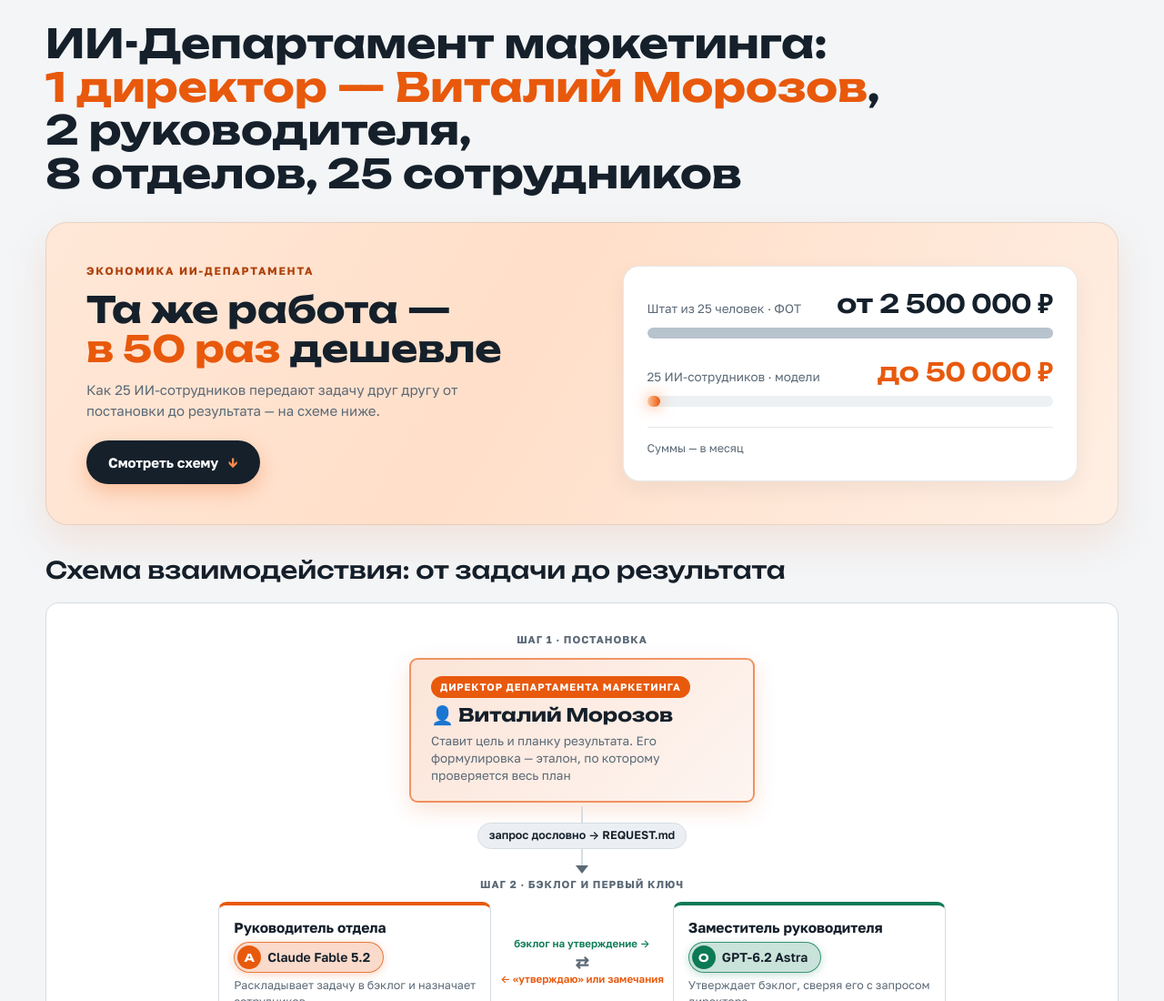
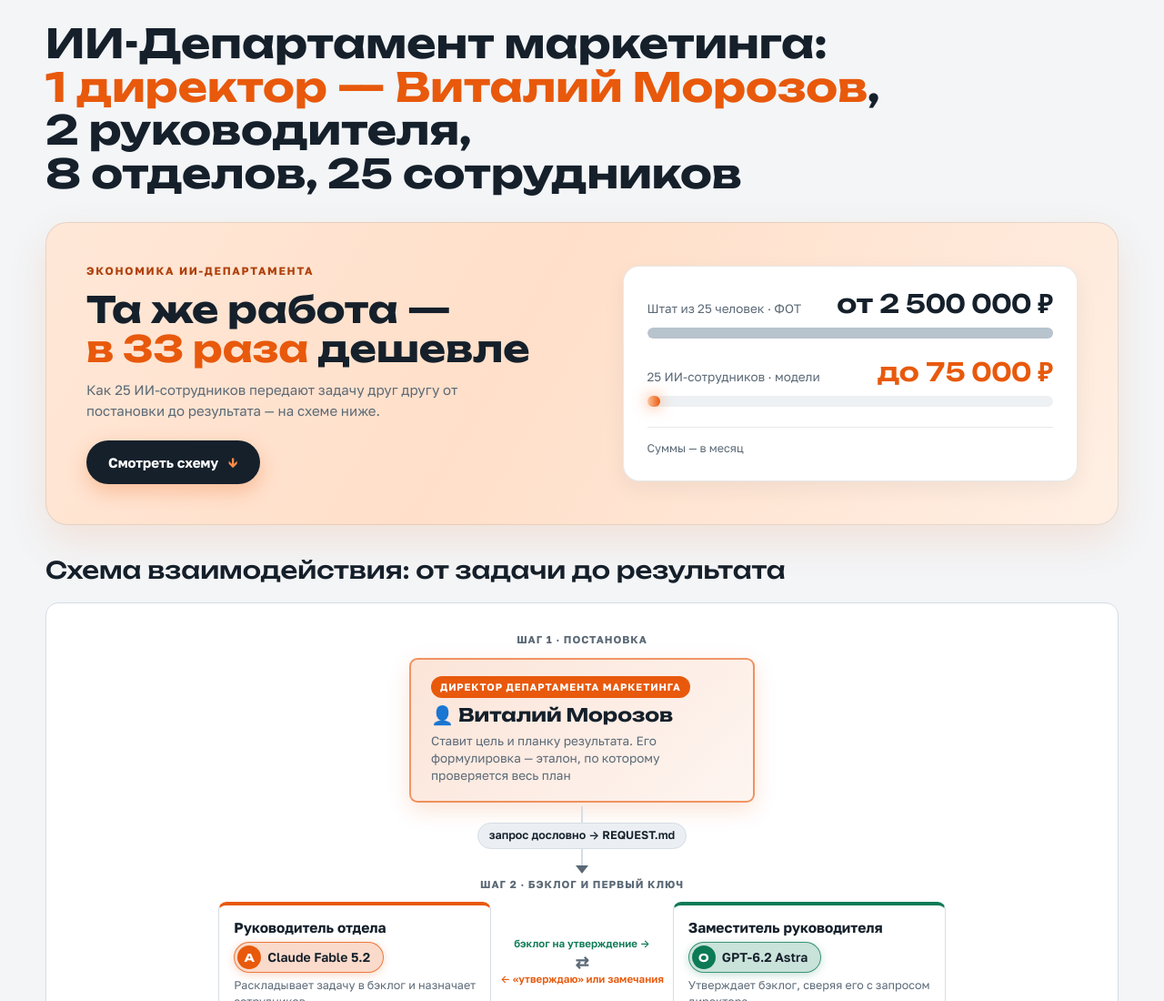
Before and after one commit to RuMarketolog/marketing-department-site, a plain HTML site: page index.html in a window 1280 px wide. Shown: the top 1100 px of the page at 91% size. Drawn offline with Linux system fonts and the light colour scheme.

Commit message:
CTA: модели до 75 000 ₽, снова «в 33 раза дешевле»
По просьбе владельца затраты на модели 25 ИИ-сотрудников теперь «до 75 000 ₽».
Заголовок вернулся к «в 33 раза дешевле»: 2 500 000 / 75 000 ≈ 33. Полоса ИИ 3 %.
ФОТ штата «от 2 500 000 ₽» без изменений. Headless Chrome: ошибок JS нет.

Co-Authored-By: Claude Opus 5.5 <noreply@anthropic.com>

```diff
--- a/index.html
+++ b/index.html
@@ -174,8 +174,8 @@ tr.hide{display:none}
 .n .who{font-family:var(--f-mono);font-size:11px;color:var(--muted)}
 .n .do{font-size:12.5px;color:var(--muted);line-height:1.4}
 /* CTA «Экономика ИИ-департамента» перед схемой (21.11.2026: без перечёркиваний, светлая).
-   Карточка: слева тезис «в 50 раз дешевле» и кнопка к схеме, справа сравнение полосами.
-   ФОТ людей — полная серая полоса, затраты на ИИ — 2 % (50 000 / 2 500 000) с оранжевым
+   Карточка: слева тезис «в 33 раза дешевле» и кнопка к схеме, справа сравнение полосами.
+   ФОТ людей — полная серая полоса, затраты на ИИ — 3 % (75 000 / 2 500 000) с оранжевым
    свечением: разницу показывает длина, а не зачёркивание.
    Цвета — токены --cta-* в :root и тёмных блоках. Светлая тема: один светло-оранжевый
    градиент с анимацией перелива (ctaFlow), белая панель, графитовая кнопка с белым текстом.
@@ -330,12 +330,12 @@ footer{font-size:12.5px;color:var(--muted);display:flex;flex-wrap:wrap;gap:6px 1
   </header>
 
   <!-- CTA «Экономика ИИ-департамента» перед схемой. Цифры дал владелец 20.11.2026:
-       ФОТ людей «от 2 500 000 ₽», ИИ «до 50 000 ₽» в месяц (обновлено 21.11.2026); 2 500 000 / 50 000 = 50,
-       50 000 / 2 500 000 = 2 % — ширина полосы ИИ. Кнопка ведёт к схеме #flow. -->
+       ФОТ людей «от 2 500 000 ₽», ИИ «до 75 000 ₽» в месяц (обновлено 21.11.2026); 2 500 000 / 75 000 ≈ 33,
+       75 000 / 2 500 000 = 3 % — ширина полосы ИИ. Кнопка ведёт к схеме #flow. -->
   <aside class="cta" aria-label="Экономика ИИ-департамента">
     <div class="cta-main">
       <span class="cta-k">Экономика ИИ-департамента</span>
-      <p class="cta-h">Та же работа — <em>в&nbsp;50&nbsp;раз</em> дешевле</p>
+      <p class="cta-h">Та же работа — <em>в&nbsp;33&nbsp;раза</em> дешевле</p>
       <p class="cta-s">Как 25 ИИ-сотрудников передают задачу друг другу от постановки до результата — на схеме ниже.</p>
     </div>
     <div class="cta-cmp">
@@ -344,8 +344,8 @@ footer{font-size:12.5px;color:var(--muted);display:flex;flex-wrap:wrap;gap:6px 1
         <div class="cmp-bar" aria-hidden="true"><i style="width:100%"></i></div>
       </div>
       <div class="cmp ai">
-        <div class="cmp-top"><span>25 ИИ-сотрудников · модели</span><b>до 50&nbsp;000&nbsp;₽</b></div>
-        <div class="cmp-bar" aria-hidden="true"><i style="width:2%"></i></div>
+        <div class="cmp-top"><span>25 ИИ-сотрудников · модели</span><b>до 75&nbsp;000&nbsp;₽</b></div>
+        <div class="cmp-bar" aria-hidden="true"><i style="width:3%"></i></div>
       </div>
       <span class="cmp-note">Суммы — в месяц</span>
     </div>
```
Also changed, not shown: 1 other file.
